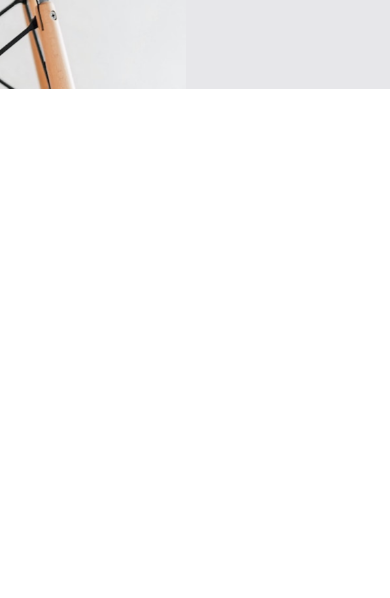
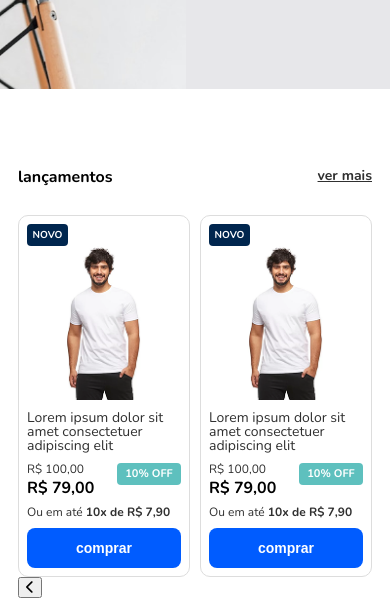
Before and after one commit to renata-aline/avanti, a website: page src/index.html in a window 390 px wide. Shown: the part 422-1020 px from the top of the page. Before the commit the page ends 844 px from the top, so only its background shows below. Drawn offline with nearby package versions, Linux system fonts and the light colour scheme; files that its build step writes are made by us from their sources.

Commit message:
adicionado seção store mobile

```diff
--- a/src/index.html
+++ b/src/index.html
@@ -82,8 +82,86 @@
         </div>
       </div>
       <main>
-        <section>
-          <!-- <h1>main</h1> -->
+        <section class="store">
+          <div class="content">
+            <div class="store__items">
+              <h2 class="store__items_title">lançamentos</h2>
+              <a href="#" class="store__items_link">ver mais</a>
+            </div>
+            <div class="store__products">
+              <div class="store__products_card">
+                <div class="store__products_card_new">
+                  <span class="store__products_card_new--text">novo</span>
+                </div>
+                <img
+                  src="/src/assets/images/product.png"
+                  alt="product"
+                  class="store__products_card_img"
+                />
+                <h3 class="store__products_card_title">
+                  Lorem ipsum dolor sit amet consectetuer adipiscing elit
+                </h3>
+                <div class="store__products_card_price">
+                  <p class="store__products_card_price--old">
+                    R$ 100,00
+                    <span class="store__products_card_price--new"
+                      >R$ 79,00</span
+                    >
+                  </p>
+
+                  <div class="store__products_card_price_discount">
+                    <p class="store__products_card_price_discount--value">
+                      10% off
+                    </p>
+                  </div>
+                </div>
+                <p class="store__products_card_installments">
+                  Ou em até <strong>10x de R$ 7,90</strong>
+                </p>
+                <button class="store__products_card_button">comprar</button>
+              </div>
+              <!-- crd 2 -->
+
+              <div class="store__products_card">
+                <div class="store__products_card_new">
+                  <span class="store__products_card_new--text">novo</span>
+                </div>
+                <img
+                  src="/src/assets/images/product.png"
+                  alt="product"
+                  class="store__products_card_img"
+                />
+                <h3 class="store__products_card_title">
+                  Lorem ipsum dolor sit amet consectetuer adipiscing elit
+                </h3>
+                <div class="store__products_card_price">
+                  <p class="store__products_card_price--old">
+                    R$ 100,00
+                    <span class="store__products_card_price--new"
+                      >R$ 79,00</span
+                    >
+                  </p>
+
+                  <div class="store__products_card_price_discount">
+                    <p class="store__products_card_price_discount--value">
+                      10% off
+                    </p>
+                  </div>
+                </div>
+                <p class="store__products_card_installments">
+                  Ou em até <strong>10x de R$ 7,90</strong>
+                </p>
+                <button class="store__products_card_button">comprar</button>
+              </div>
+              <!-- <div class="store__products_card"></div>
+              <div class="store__products_card"></div> -->
+            </div>
+            <div class="store__items_pagination">
+              <button class="store__items_pagination_button">
+                <i class="fa-solid fa-chevron-left"></i>
+              </button>
+            </div>
+          </div>
         </section>
       </main>
       <footer>
--- a/src/scss/base/_vars.scss
+++ b/src/scss/base/_vars.scss
@@ -1,6 +1,10 @@
 $bg-default-color: #fff;
 $bg-header-color:#e7e7ea;
 $primary-color: #005cff;
+$primary-dak-color:#00264e;
 $secondary-color: #dddddd;
+$tertiary-color: #5ec0be;
 
 $text-default-color: #000;
+$text-light-color: #fff;
+$text-secondary-color: #303030;
--- /dev/null
+++ b/src/scss/components/main/_card.scss
@@ -0,0 +1,90 @@
+@import "../../base/vars";
+
+.store__products_card {
+  width: 175px;
+  border-radius: 10px;
+  border: 1px solid $secondary-color;
+  padding: 8px;
+
+  &_new {
+    background-color: $primary-dak-color;
+    width: 41px;
+    height: 22px;
+    border-radius: 4px;
+    display: flex;
+
+    &--text {
+      font-weight: 700;
+      font-size: 10px;
+      text-transform: uppercase;
+      color: $text-light-color;
+      margin: auto;
+    }
+  }
+
+  &_img {
+    width: 100%;
+  }
+
+  &_title {
+    font-weight: 400;
+    font-size: 14px;
+    color: $text-secondary-color;
+    margin-top: 8px;
+    line-height: 100%;
+  }
+
+  &_price {
+    margin-top: 10px;
+    display: flex;
+    justify-content: space-between;
+
+    &--old {
+      font-weight: 400;
+      font-size: 12px;
+      color: $text-secondary-color;
+    }
+
+    &--new {
+      display: block;
+      font-weight: 700;
+      font-size: 16px;
+      color: $text-default-color;
+      margin-top: 5px;
+    }
+
+    &_discount {
+      width: 64px;
+      height: 22px;
+      border-radius: 4px;
+      background-color: $tertiary-color;
+      font-weight: 700;
+      font-size: 11px;
+      line-height: 12px;
+      text-transform: uppercase;
+      color: $text-light-color;
+      display: flex;
+      justify-content: center;
+      align-items: center;
+    }
+  }
+
+  &_installments {
+    font-size: 12px;
+    font-weight: 400;
+    color: $text-secondary-color;
+    margin-top: 10px;
+  }
+
+  &_button {
+    width: 100%;
+    height: 40px;
+    border: none;
+    border-radius: 8px;
+    background-color: $primary-color;
+    color: $text-light-color;
+    font-weight: 700;
+    font-size: 14px;
+    margin-top: 10px;
+  }
+}
--- /dev/null
+++ b/src/scss/components/main/_store.scss
@@ -0,0 +1,29 @@
+@import "../../base/vars";
+
+.store {
+  margin-top: 80px;
+
+  &__items {
+    display: flex;
+    justify-content: space-between;
+
+    &_title {
+      color: $text-default-color;
+      font-weight: 700;
+      font-size: 16px;
+    }
+
+    &_link {
+      color: $text-secondary-color;
+      font-weight: 700;
+      font-size: 14px;
+    }
+  }
+
+  &__products {
+    display: flex;
+    justify-content: space-between;
+    margin-top: 30px;
+    gap:10px;
+  }
+}
--- a/src/scss/main.scss
+++ b/src/scss/main.scss
@@ -3,6 +3,8 @@
 
 @import "components/header/_top-bar";
 @import "components/header/_banner";
+@import 'components/main/_store';
+@import 'components/main/_card';
 
 html {
   scroll-behavior: smooth;
```
Also changed, not shown: src/assets/images/product.png (added).
